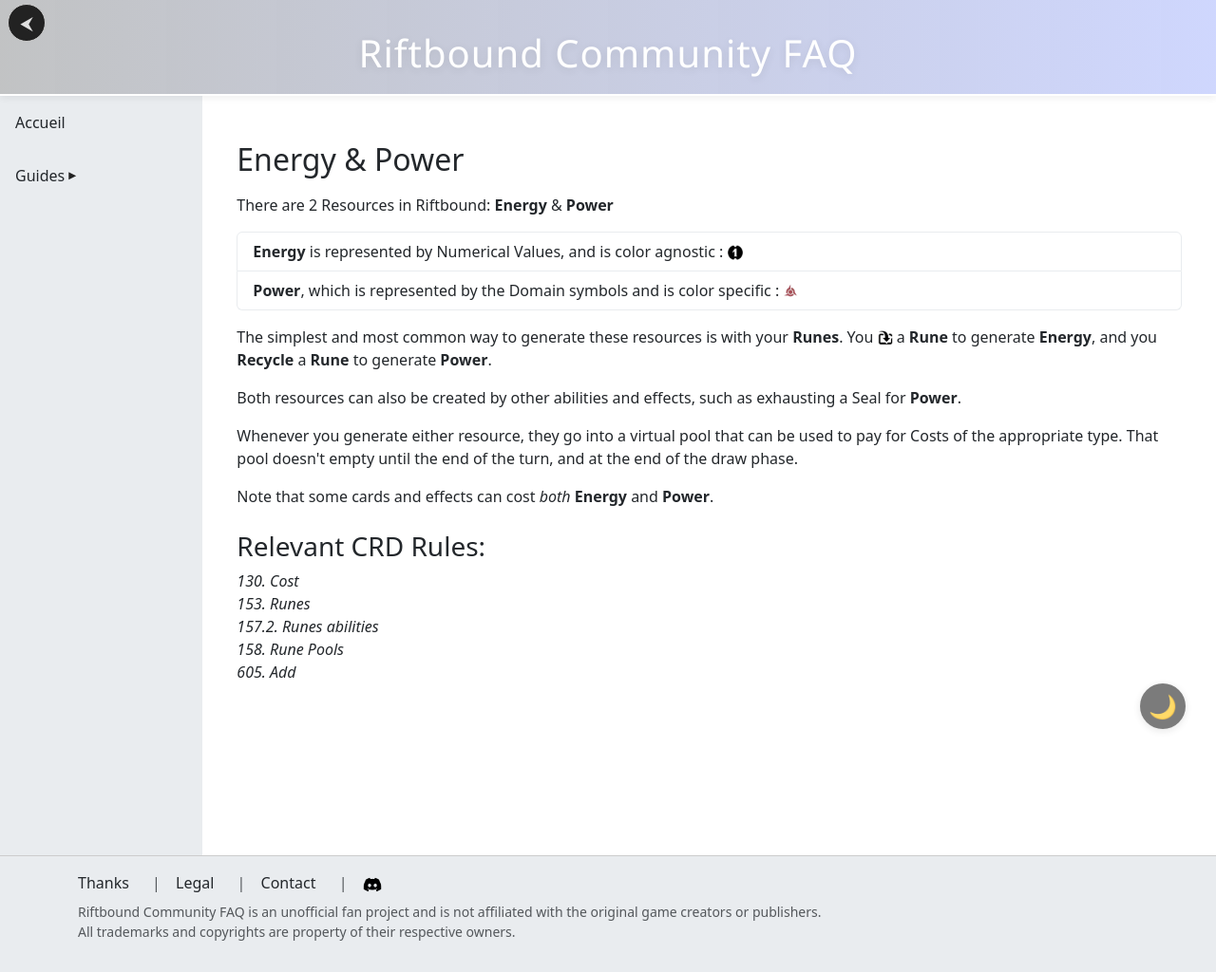
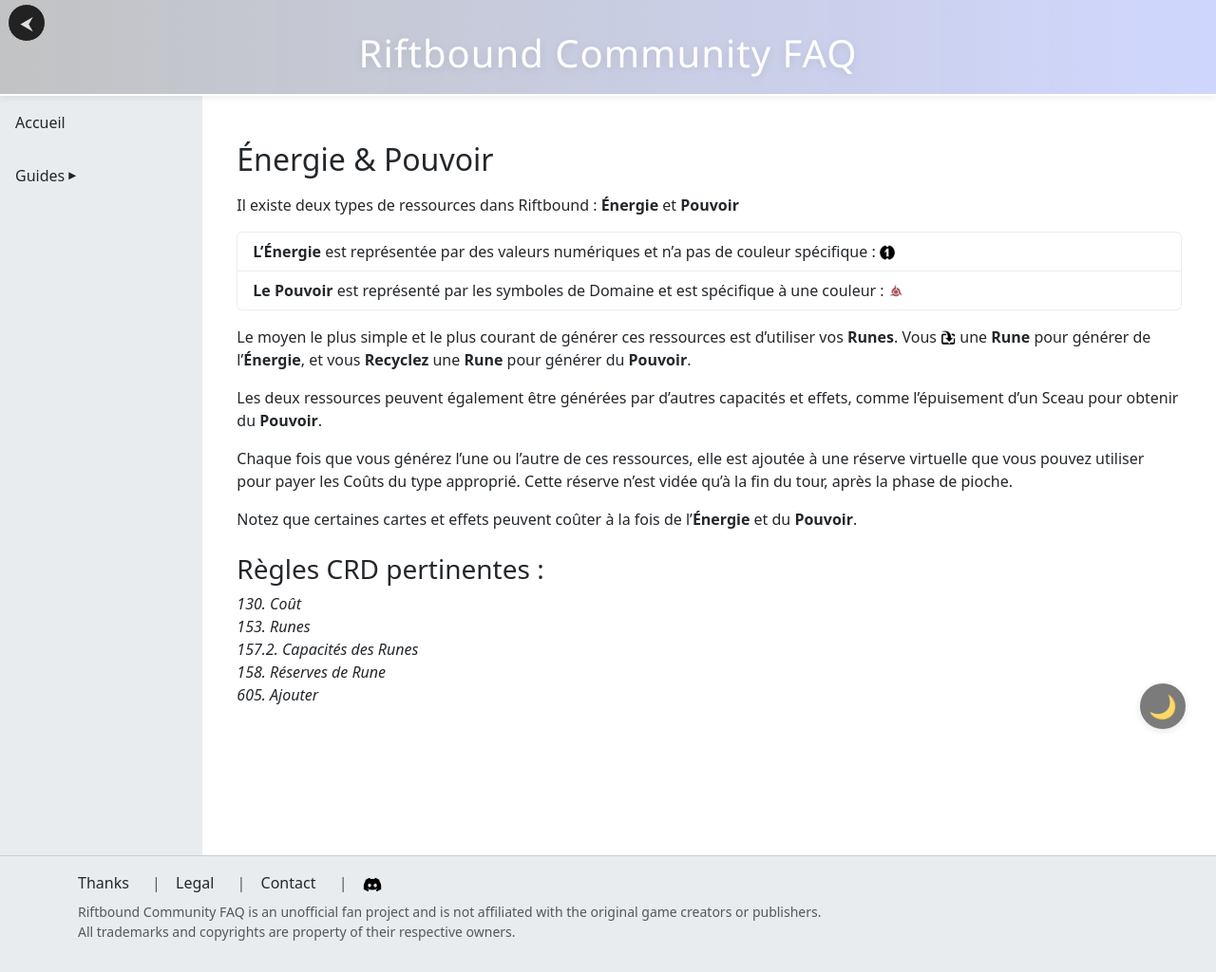
Before and after one commit to Somberlord/riftboundfaq, a Flask app: template app/templates/lang/fr/guide/energy_and_power.html in a window 1280 px wide. Shown: the whole page at 95% size. Run offline with Flask 3, Linux system fonts and the light colour scheme; the template is opened without the code that fills it, so the values that code supplies are empty.

Commit message:
FR energy_and_power.html
V1 traduction

```diff
--- a/app/templates/lang/fr/guide/energy_and_power.html
+++ b/app/templates/lang/fr/guide/energy_and_power.html
@@ -2,23 +2,23 @@
 
 {% block content %}
 <div class="container my-4 themed-list-container">
-  <h2 class="mb-3">Energy &amp; Power</h2>
-  <p>There are 2 Resources in Riftbound: <strong>Energy</strong> &amp; <strong>Power</strong></p>
+  <h2 class="mb-3">Énergie &amp; Pouvoir</h2>
+  <p>Il existe deux types de ressources dans Riftbound : <strong>Énergie</strong> et <strong>Pouvoir</strong></p>
   <ul class="list-group themed-list mb-3">
-    <li class="list-group-item"><strong>Energy</strong> is represented by Numerical Values, and is color agnostic : <img class="might-icon" src="/static/images/1energy.webp" data-light="/static/images/1energy.webp" data-dark="/static/images/1energy_darkmode.webp" alt="1 Energy" style="height:1em; vertical-align:middle;"></li>
-    <li class="list-group-item"><strong>Power</strong>, which is represented by the Domain symbols and is color specific : <img src="/static/images/furypower.webp"alt="Fury Power" style="height:1em; vertical-align:middle;"></li>
+    <li class="list-group-item"><strong>L’Énergie</strong> est représentée par des valeurs numériques et n’a pas de couleur spécifique : <img class="might-icon" src="/static/images/1energy.webp" data-light="/static/images/1energy.webp" data-dark="/static/images/1energy_darkmode.webp" alt="1 Énergie" style="height:1em; vertical-align:middle;"></li>
+    <li class="list-group-item"><strong>Le Pouvoir</strong> est représenté par les symboles de Domaine et est spécifique à une couleur : <img src="/static/images/furypower.webp" alt="Pouvoir de Fureur" style="height:1em; vertical-align:middle;"></li>
   </ul>
 
-  <p>The simplest and most common way to generate these resources is with your <strong>Runes</strong>. You <img class="might-icon" src="/static/images/exhaust.webp" data-light="/static/images/exhaust.webp" data-dark="/static/images/exhaust_darkmode.webp" alt="Exhaust" style="height:1em; vertical-align:middle;"> a <strong>Rune</strong> to generate <strong>Energy</strong>, and you <strong>Recycle</strong> a <strong>Rune</strong> to generate <strong>Power</strong>.</p>
+  <p>Le moyen le plus simple et le plus courant de générer ces ressources est d’utiliser vos <strong>Runes</strong>. Vous <img class="might-icon" src="/static/images/exhaust.webp" data-light="/static/images/exhaust.webp" data-dark="/static/images/exhaust_darkmode.webp" alt="Exhaust" style="height:1em; vertical-align:middle;"> une <strong>Rune</strong> pour générer de l’<strong>Énergie</strong>, et vous <strong>Recyclez</strong> une <strong>Rune</strong> pour générer du <strong>Pouvoir</strong>.</p>
 
-  <p>Both resources can also be created by other abilities and effects, such as exhausting a Seal for <strong>Power</strong>.</p>
+  <p>Les deux ressources peuvent également être générées par d’autres capacités et effets, comme l’épuisement d’un Sceau pour obtenir du <strong>Pouvoir</strong>.</p>
 
-  <p>Whenever you generate either resource, they go into a virtual pool that can be used to pay for Costs of the appropriate type. That pool doesn't empty until the end of the turn, and at the end of the draw phase.</p>
+  <p>Chaque fois que vous générez l’une ou l’autre de ces ressources, elle est ajoutée à une réserve virtuelle que vous pouvez utiliser pour payer les Coûts du type approprié. Cette réserve n’est vidée qu’à la fin du tour, après la phase de pioche.</p>
 
-  <p>Note that some cards and effects can cost <em>both</em> <strong>Energy</strong> and <strong>Power</strong>.</p>
+  <p>Notez que certaines cartes et effets peuvent coûter à la fois de l’<strong>Énergie</strong> et du <strong>Pouvoir</strong>.</p>
 
-  <h3 class="mt-4 mb-2">Relevant CRD Rules:</h3>
-  <p><em>130. Cost<br>153. Runes<br>157.2. Runes abilities<br>158. Rune Pools<br>605. Add</em></p>
+  <h3 class="mt-4 mb-2">Règles CRD pertinentes :</h3>
+  <p><em>130. Coût<br>153. Runes<br>157.2. Capacités des Runes<br>158. Réserves de Rune<br>605. Ajouter</em></p>
 </div>
 
 {% endblock %}
```
